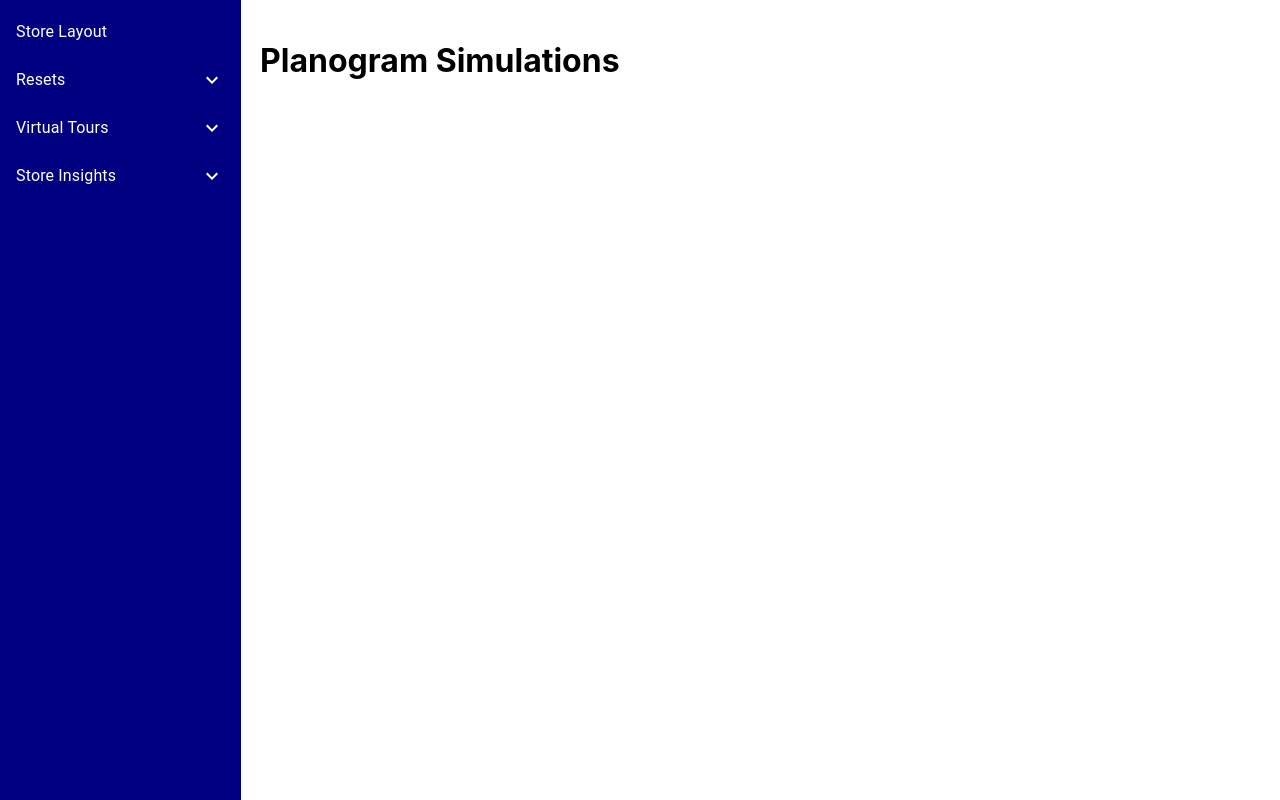
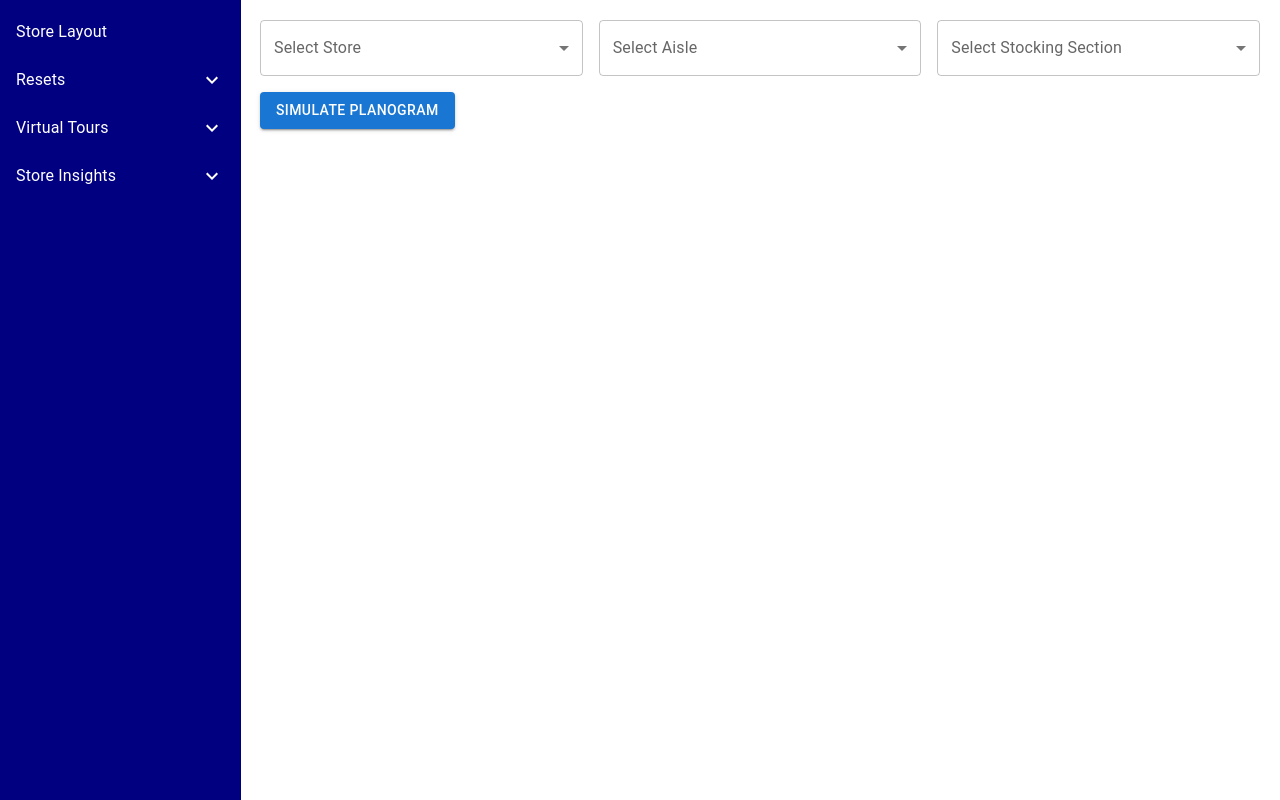
Before and after one commit to suren2k17/store-layout-app, a React (Create React App) app: page /planogram-simulations in a window 1280 px wide. Built offline with nearby package versions, Linux system fonts and the light colour scheme.

Commit message:
Added Planogram Simulation

```diff
--- a/src/PlanogramSimulations.js
+++ b/src/PlanogramSimulations.js
@@ -1,12 +1,124 @@
-import React from 'react';
+import React, { useState, useEffect } from "react";
+import {
+    FormControl,
+    InputLabel,
+    Select,
+    MenuItem,
+    Button,
+    Grid
+  } from "@mui/material";
 
-function PlanogramSimulations() {
-    return (
-        <div>
-            <h1>Planogram Simulations</h1>
-            {/* Additional content and functionality for this component will go here */}
-        </div>
-    );
+function PlanogramSimulationsMenu() {
+  // URL of the external HTML page
+  const externalPageURL = "http://127.0.0.1:5500/index.html";
+
+  // State to track whether the external page should be loaded
+  const [loadExternalPage, setLoadExternalPage] = useState(false);
+
+  // Function to load the external HTML page within the iframe
+  const handleLoadExternalPage = () => {
+    setLoadExternalPage(true);
+  };
+
+  // State variables to store the selected values
+  const [selectedStore, setSelectedStore] = useState("");
+  const [selectedAisle, setSelectedAisle] = useState("");
+  const [selectedStockingSection, setSelectedStockingSection] = useState("");
+  const [storeStockingData, setStoreStockingData] = useState([]);
+  const [storeNumbers, setStoreNumbers] = useState([]); // Corrected variable name
+  const [aisles, setAisles] = useState([]);
+  const [stockingSections, setStockingSections] = useState([]);
+
+  // Fetch the JSON data when the component mounts
+  useEffect(() => {
+    fetch("/Store_Stocking_Data.json")
+      .then((response) => {
+        if (!response.ok) {
+          throw new Error("Network response was not ok");
+        }
+        return response.json();
+      })
+      .then((data) => {
+        setStoreStockingData(data);
+        // Extract store numbers, aisles, and stocking sections from the JSON
+        const storeNumbers = [data.storeNbr];
+        const aisleNumbers = data.aisles.map((aisle) => aisle.aisleNumber);
+        const stockingSections = data.aisles.map(
+          (aisle) => aisle.stockingSection
+        );
+
+        setStoreNumbers(storeNumbers);
+        setAisles(aisleNumbers);
+        setStockingSections(stockingSections);
+      })
+      .catch((error) => console.error("Error fetching data:", error));
+  }, []);
+
+
+  return (
+
+      <Grid container spacing={2}> {/* Wrap the content in a Grid container */}
+      <Grid item xs={12} sm={4}> {/* Use responsive sizing */}
+        <FormControl fullWidth>
+          <InputLabel>Select Store</InputLabel>
+          <Select
+            value={selectedStore}
+            onChange={(event) => setSelectedStore(event.target.value)}
+          >
+            {storeNumbers.map((store) => (
+              <MenuItem key={store} value={store}>
+                {store}
+              </MenuItem>
+            ))}
+          </Select>
+        </FormControl>
+      </Grid>
+      <Grid item xs={12} sm={4}> {/* Use responsive sizing */}
+        <FormControl fullWidth>
+          <InputLabel>Select Aisle</InputLabel>
+          <Select
+            value={selectedAisle}
+            onChange={(event) => setSelectedAisle(event.target.value)}
+          >
+            {aisles.map((aisle) => (
+              <MenuItem key={aisle} value={aisle}>
+                {aisle}
+              </MenuItem>
+            ))}
+          </Select>
+        </FormControl>
+      </Grid>
+      <Grid item xs={12} sm={4}> {/* Use responsive sizing */}
+        <FormControl fullWidth>
+          <InputLabel>Select Stocking Section</InputLabel>
+          <Select
+            value={selectedStockingSection}
+            onChange={(event) =>
+              setSelectedStockingSection(event.target.value)
+            }
+          >
+            {stockingSections.map((section) => (
+              <MenuItem key={section} value={section}>
+                {section}
+              </MenuItem>
+            ))}
+          </Select>
+        </FormControl>
+      </Grid>
+
+      <Grid item xs={12}>
+      <Button variant="contained" color="primary" onClick={handleLoadExternalPage}>Simulate Planogram</Button>
+      {loadExternalPage && (
+        <iframe
+          src={externalPageURL}
+          title="External Page"
+          width="100%"
+          height="500px" // Set the desired height
+        ></iframe>
+      )}
+    </Grid>
+    </Grid>
+  );
 }
 
-export default PlanogramSimulations;
+export default PlanogramSimulationsMenu;
```
